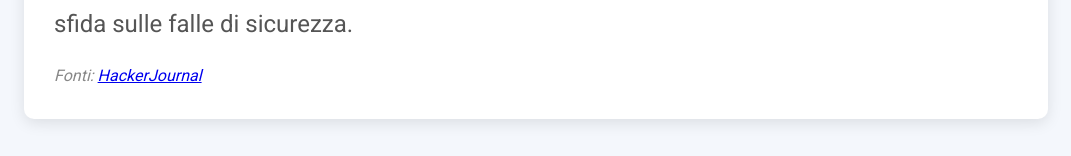
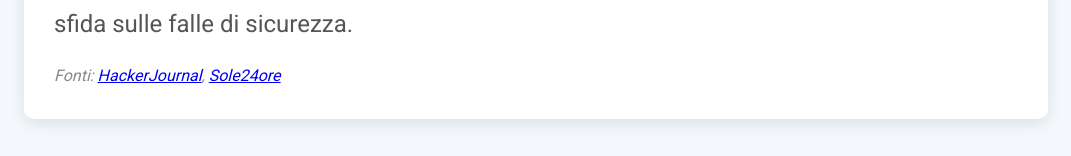
Before and after one commit to FabioReggiani22/Notizie, a plain HTML site: page notizia3.html in a window 1280 px wide. Shown: the part 1696-1852 px from the top of the page, without its empty margins (104-1175 px from the left). Drawn offline with Linux system fonts and the light colour scheme.

Commit message:
nuova fonte 3

```diff
--- a/notizia3.html
+++ b/notizia3.html
@@ -139,7 +139,7 @@
         <p>Dopo un secondo attacco, ha pubblicato prove online, rivelando accessi a dati riservati, tra cui progetti spaziali futuri e tecnologie sperimentali. </p>
         <p>L'incidente ha sollevato preoccupazioni sulla sicurezza delle infrastrutture governative e sulla gestione delle vulnerabilità da parte delle autorità americane. </p>
         <p>Il governo ha avviato un'inchiesta, ma "ShadowByte" sembra essere sparito, lanciando una sfida sulle falle di sicurezza.</p>
-        <i>Fonti: <a href="https://dieghitoo.github.io/Notizia/">HackerJournal</a></i>
+        <i>Fonti: <a href="https://dieghitoo.github.io/Notizia/">HackerJournal</a>, <a href="https://www.youtube.com/watch?v=PXqcHi2fkXI">Sole24ore</a></i>
     </div>
 </div>
 
```
